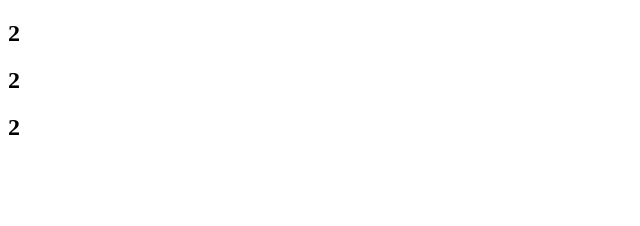
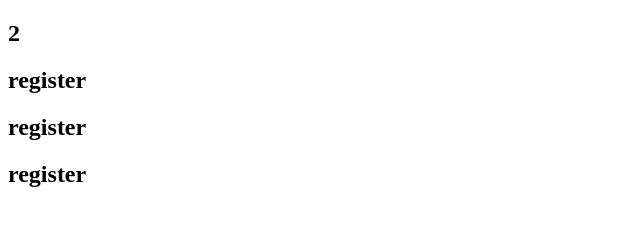
Before and after one commit to 13frfr/text, a plain HTML site: page index.html in a window 1280 px wide. Shown: the whole page, without its empty margins (0-640 px from the left). Drawn offline with Linux system fonts and the light colour scheme.

Commit message:
register

```diff
--- a/index.html
+++ b/index.html
@@ -8,7 +8,8 @@
 </head>
 <body>
     <h2>2</h2>
-    <h2>2</h2>
-    <h2>2</h2>
+    <h2>register</h2>
+    <h2>register</h2>
+    <h2>register</h2>
 </body>
 </html>
```
